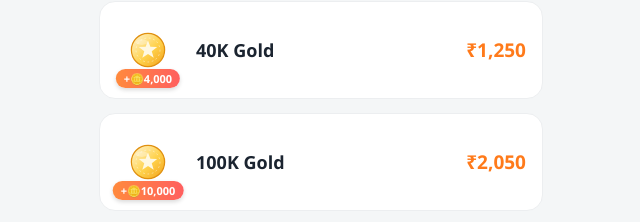
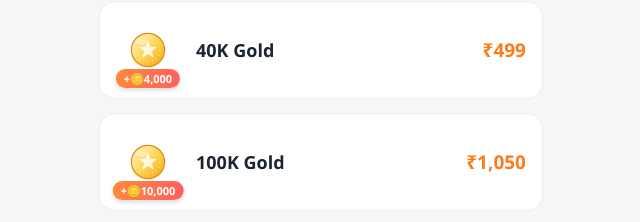
Before and after one commit to Manishbhargav12/we_play, a website: page public/weplay-recharge.html in a window 1280 px wide. Shown: the part 257-479 px from the top of the page, 319-959 px from the left. Drawn offline with Linux system fonts and the light colour scheme; no server answers; files whose address does not match are found by name.

Commit message:
Update weplay-recharge.html

```diff
--- a/public/weplay-recharge.html
+++ b/public/weplay-recharge.html
@@ -291,8 +291,8 @@
 <script>
   // ---- gold package data ----
   const goldPackages = [
-    { name: "40K Gold",  price: 1250,  bonus: 4000,   coinTier:1 ,link: "https://payments.cashfree.com/forms/weplay-seven-"},
-    { name: "100K Gold", price: 2050,  bonus: 10000,  coinTier:1 ,link: "https://payments.cashfree.com/forms/weplay-sss12k"},
+    { name: "40K Gold",  price: 499,  bonus: 4000,   coinTier:1 ,link: "https://payments.cashfree.com/forms/weplay-seven-"},
+    { name: "100K Gold", price: 1050,  bonus: 10000,  coinTier:1 ,link: "https://payments.cashfree.com/forms/weplay-sss12k"},
     { name: "500K Gold", price: 8000,  bonus: 50000,  coinTier:2 ,link: "https://payments.cashfree.com/forms/weplay-seven" },
     { name: "1M Gold",   price: 15000, bonus: 100000, coinTier:2, best:true ,link:"https://payments.cashfree.com/forms/weplay15k"},
     { name: "2M Gold",   price: 25050, bonus: 200000, coinTier:'bunch', combo:1 ,link: "https://payments.cashfree.com/forms/weplay-seven2050k"},
```
